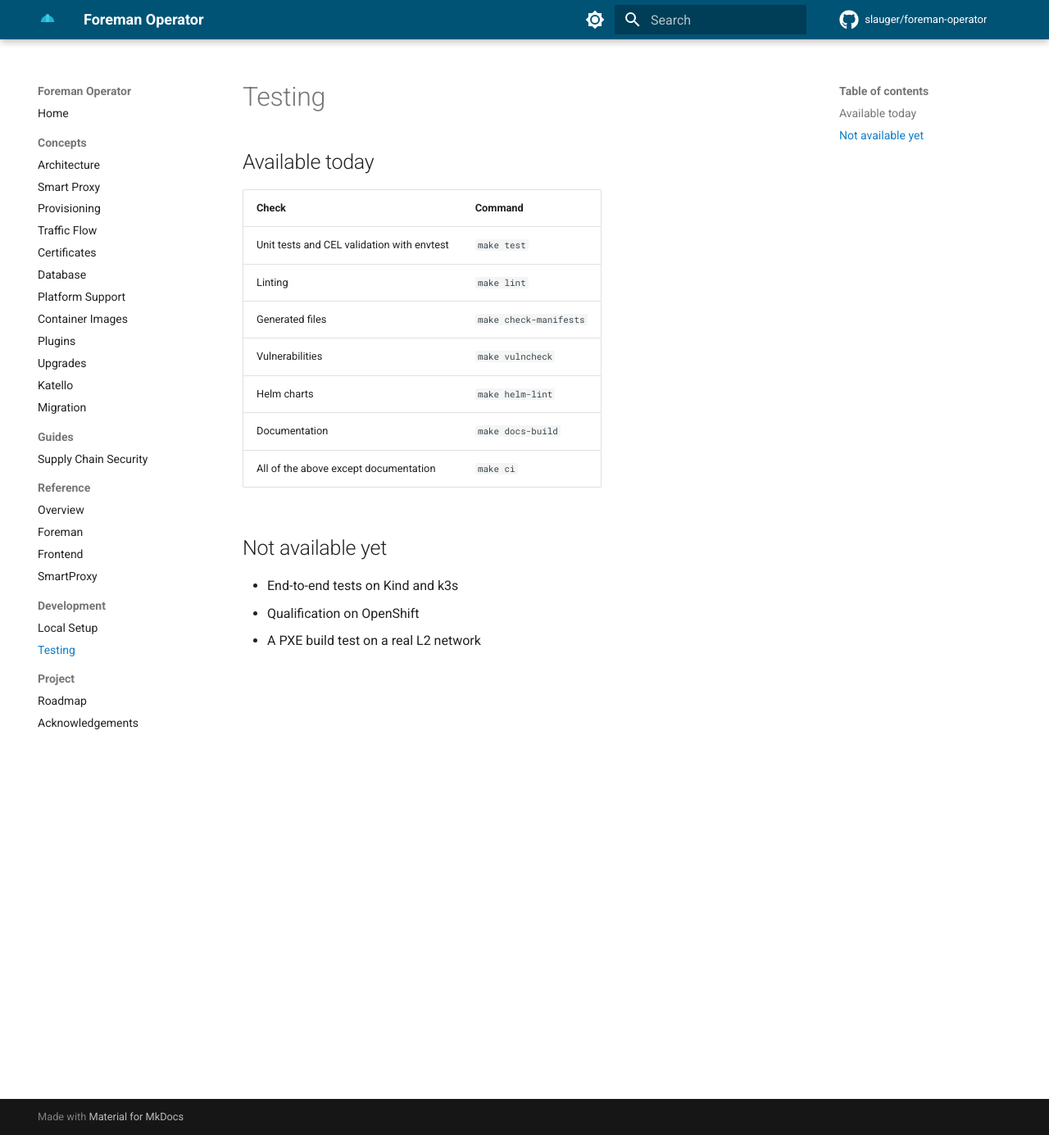
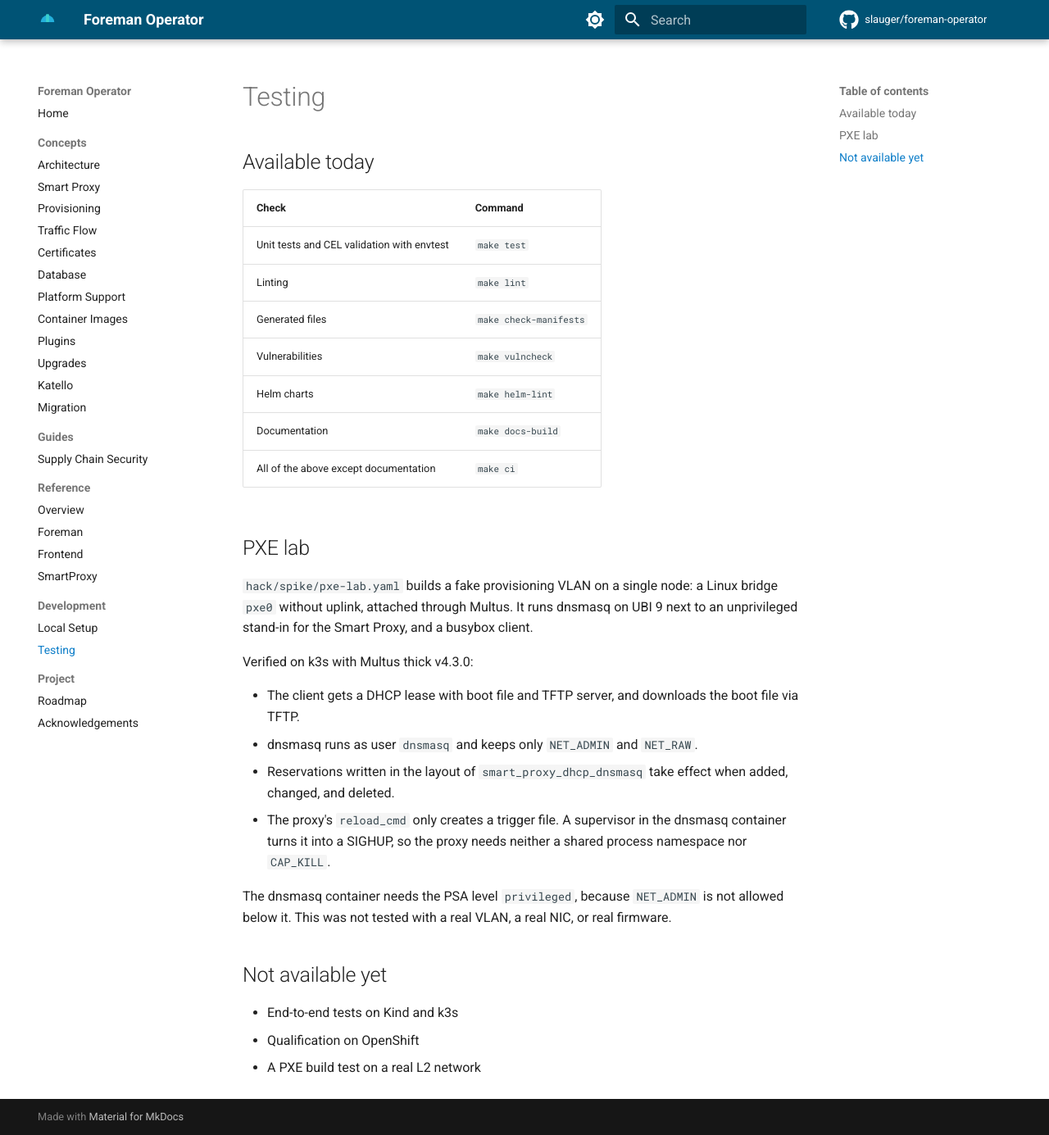
Before and after one commit to slauger/foreman-operator, an MkDocs documentation site: the page built from docs/development/testing.md, in a window 1280 px wide and 1385 px high. Shown: the whole window at 82% size. Built offline with MkDocs 1.6.1 and Material for MkDocs 9.7.7, drawn with Linux system fonts in a browser that asks for light colours; comment, search, counter and statistics services are not loaded.

Commit message:
test: PXE-Lab mit Multus-Bridge und dnsmasq
Fake-VLAN ohne Uplink auf einem Node. Prueft DHCP, TFTP und
Reservierungen im Format von smart_proxy_dhcp_dnsmasq, mit Reload
ueber eine Trigger-Datei statt SIGHUP aus dem Proxy-Container.

```diff
--- a/docs/development/testing.md
+++ b/docs/development/testing.md
@@ -12,6 +12,19 @@
 | Documentation | `make docs-build` |
 | All of the above except documentation | `make ci` |
 
+## PXE lab
+
+`hack/spike/pxe-lab.yaml` builds a fake provisioning VLAN on a single node: a Linux bridge `pxe0` without uplink, attached through Multus. It runs dnsmasq on UBI 9 next to an unprivileged stand-in for the Smart Proxy, and a busybox client.
+
+Verified on k3s with Multus thick v4.3.0:
+
+- The client gets a DHCP lease with boot file and TFTP server, and downloads the boot file via TFTP.
+- dnsmasq runs as user `dnsmasq` and keeps only `NET_ADMIN` and `NET_RAW`.
+- Reservations written in the layout of `smart_proxy_dhcp_dnsmasq` take effect when added, changed, and deleted.
+- The proxy's `reload_cmd` only creates a trigger file. A supervisor in the dnsmasq container turns it into a SIGHUP, so the proxy needs neither a shared process namespace nor `CAP_KILL`.
+
+The dnsmasq container needs the PSA level `privileged`, because `NET_ADMIN` is not allowed below it. This was not tested with a real VLAN, a real NIC, or real firmware.
+
 ## Not available yet
 
 - End-to-end tests on Kind and k3s
```
Also changed, not shown: 1 other file.
